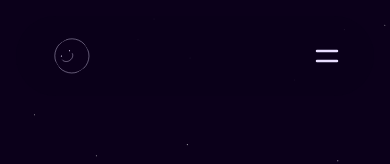
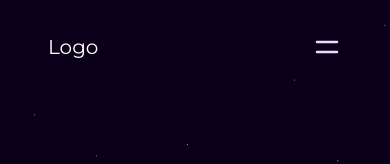
Before and after one commit to bluecoder2003/Portfolio, a Next.js app: page / in a window 390 px wide. Shown: the top 164 px of the page. Built offline with nearby package versions, Linux system fonts and the light colour scheme.

Commit message:
feat: :bug: mobile nav fixed

```diff
--- a/src/components/ui/floating-navbar.tsx
+++ b/src/components/ui/floating-navbar.tsx
@@ -75,7 +75,7 @@ export const FloatingNav = ({
     )}
   >
     <div className="text-white text-xl">
-  <img src="/assets/smile.svg" alt="Logo" className="h-12 w-12" />
+  Logo
 </div>
     <button
       onClick={() => setIsMobileMenuOpen(!isMobileMenuOpen)}
```
